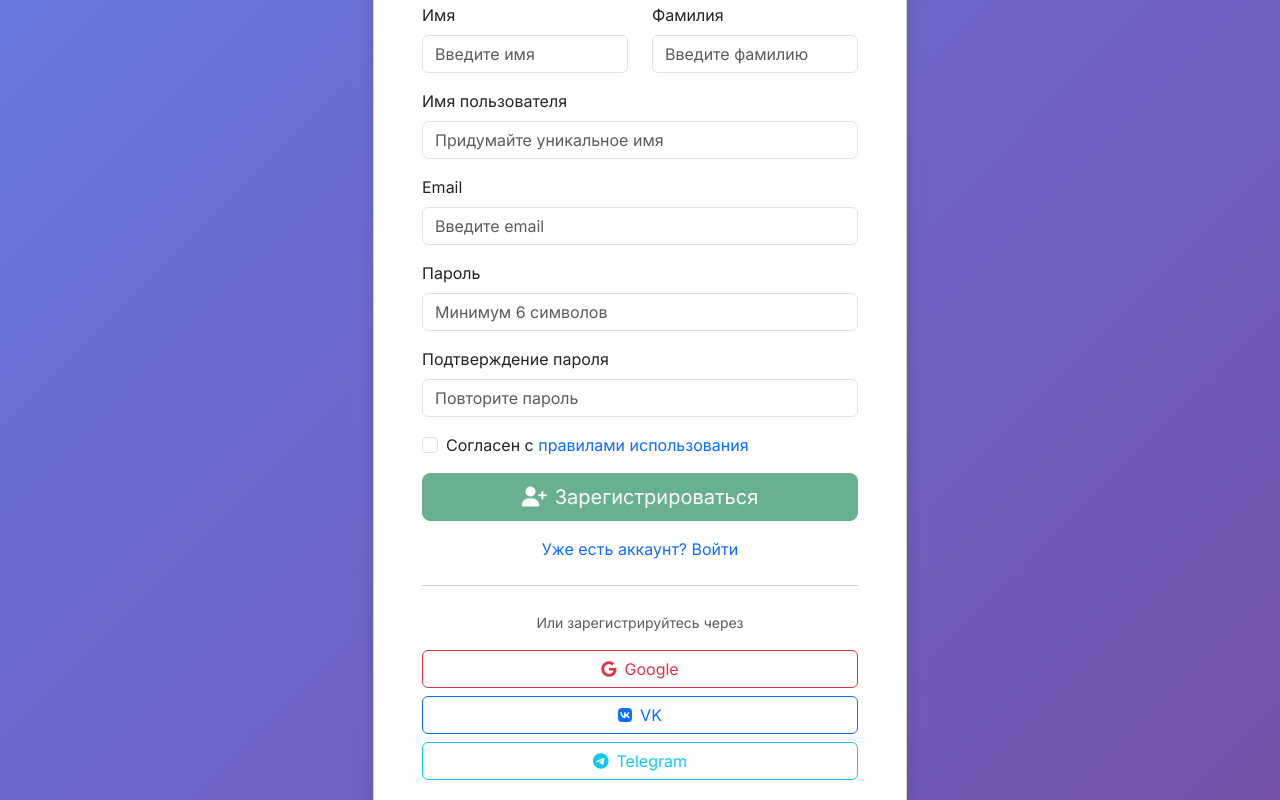
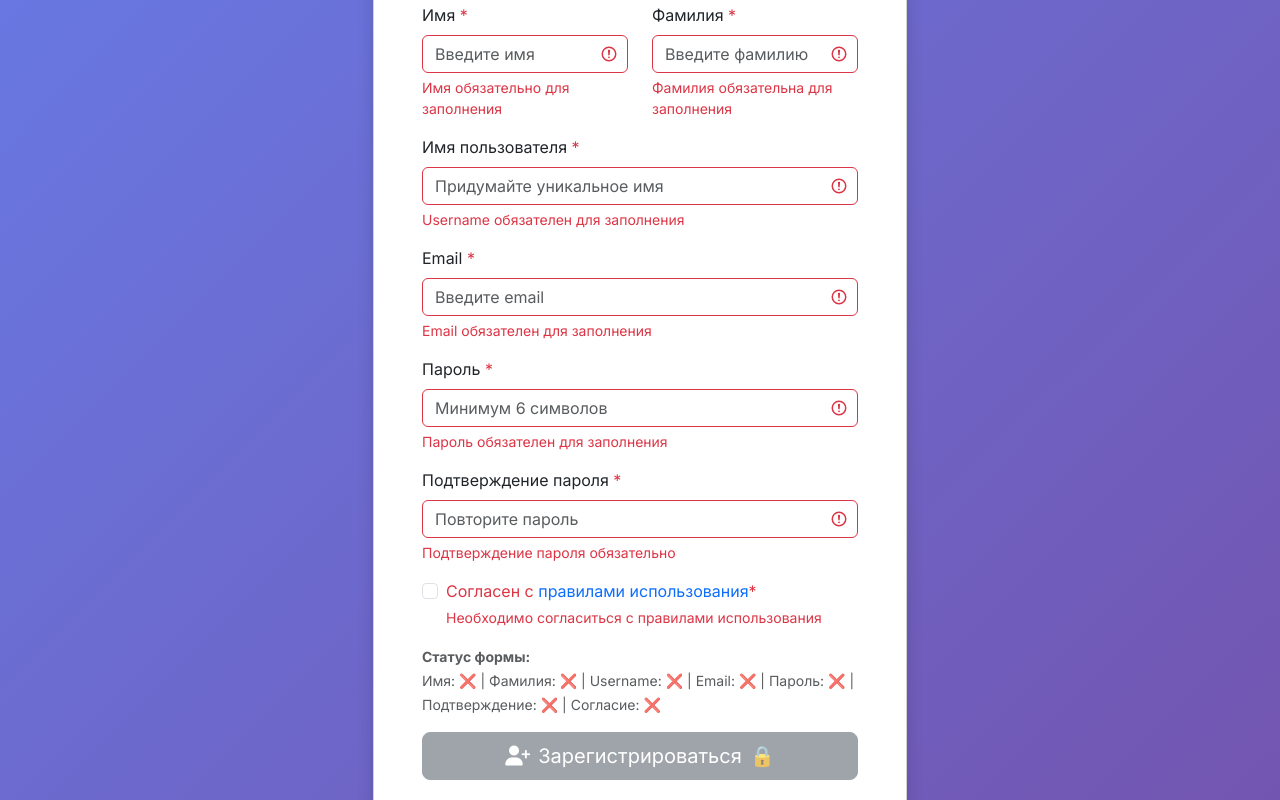
Before and after one commit to Akilak11/entertainment-portal, a Next.js app in the folder src/client/: page /register in a window 1280 px wide. Shown: the part 380-1180 px from the top of the page. Built offline with nearby package versions, Linux system fonts and the light colour scheme.

Commit message:
Improve registration form: add visual validation, status indicators, tooltips, and better UX for button activation

```diff
--- a/src/client/src/app/register/page.tsx
+++ b/src/client/src/app/register/page.tsx
@@ -140,103 +140,168 @@ export default function RegisterPage() {
 
                 <div className="row">
                   <div className="col-md-6 mb-3">
-                    <label htmlFor="firstName" className="form-label">Имя</label>
+                    <label htmlFor="firstName" className="form-label">
+                      Имя {!formData.firstName && <span className="text-danger">*</span>}
+                    </label>
                     <input
                       type="text"
-                      className="form-control"
+                      className={`form-control ${formData.firstName ? 'is-valid' : 'is-invalid'}`}
                       id="firstName"
                       value={formData.firstName}
                       onChange={handleInputChange('firstName')}
                       placeholder="Введите имя"
                       required
                     />
+                    {!formData.firstName && (
+                      <div className="invalid-feedback">Имя обязательно для заполнения</div>
+                    )}
                   </div>
                   <div className="col-md-6 mb-3">
-                    <label htmlFor="lastName" className="form-label">Фамилия</label>
+                    <label htmlFor="lastName" className="form-label">
+                      Фамилия {!formData.lastName && <span className="text-danger">*</span>}
+                    </label>
                     <input
                       type="text"
-                      className="form-control"
+                      className={`form-control ${formData.lastName ? 'is-valid' : 'is-invalid'}`}
                       id="lastName"
                       value={formData.lastName}
                       onChange={handleInputChange('lastName')}
                       placeholder="Введите фамилию"
                       required
                     />
+                    {!formData.lastName && (
+                      <div className="invalid-feedback">Фамилия обязательна для заполнения</div>
+                    )}
                   </div>
                 </div>
 
                 <div className="mb-3">
-                  <label htmlFor="username" className="form-label">Имя пользователя</label>
+                  <label htmlFor="username" className="form-label">
+                    Имя пользователя {!formData.username && <span className="text-danger">*</span>}
+                  </label>
                   <input
                     type="text"
-                    className="form-control"
+                    className={`form-control ${formData.username ? 'is-valid' : 'is-invalid'}`}
                     id="username"
                     value={formData.username}
                     onChange={handleInputChange('username')}
                     placeholder="Придумайте уникальное имя"
                     required
                   />
+                  {!formData.username && (
+                    <div className="invalid-feedback">Username обязателен для заполнения</div>
+                  )}
                 </div>
 
                 <div className="mb-3">
-                  <label htmlFor="email" className="form-label">Email</label>
+                  <label htmlFor="email" className="form-label">
+                    Email {!formData.email && <span className="text-danger">*</span>}
+                  </label>
                   <input
                     type="email"
-                    className="form-control"
+                    className={`form-control ${formData.email ? 'is-valid' : 'is-invalid'}`}
                     id="email"
                     value={formData.email}
                     onChange={handleInputChange('email')}
                     placeholder="Введите email"
                     required
                   />
+                  {!formData.email && (
+                    <div className="invalid-feedback">Email обязателен для заполнения</div>
+                  )}
                 </div>
 
                 <div className="mb-3">
-                  <label htmlFor="password" className="form-label">Пароль</label>
+                  <label htmlFor="password" className="form-label">
+                    Пароль {!formData.password && <span className="text-danger">*</span>}
+                  </label>
                   <input
                     type="password"
-                    className="form-control"
+                    className={`form-control ${formData.password ? 'is-valid' : 'is-invalid'}`}
                     id="password"
                     value={formData.password}
                     onChange={handleInputChange('password')}
                     placeholder="Минимум 6 символов"
                     required
                   />
+                  {!formData.password && (
+                    <div className="invalid-feedback">Пароль обязателен для заполнения</div>
+                  )}
                 </div>
 
                 <div className="mb-3">
-                  <label htmlFor="confirmPassword" className="form-label">Подтверждение пароля</label>
+                  <label htmlFor="confirmPassword" className="form-label">
+                    Подтверждение пароля {!formData.confirmPassword && <span className="text-danger">*</span>}
+                  </label>
                   <input
                     type="password"
-                    className="form-control"
+                    className={`form-control ${formData.confirmPassword ? 'is-valid' : 'is-invalid'}`}
                     id="confirmPassword"
                     value={formData.confirmPassword}
                     onChange={handleInputChange('confirmPassword')}
                     placeholder="Повторите пароль"
                     required
                   />
+                  {!formData.confirmPassword && (
+                    <div className="invalid-feedback">Подтверждение пароля обязательно</div>
+                  )}
                 </div>
 
                 <div className="mb-3 form-check">
                   <input
                     type="checkbox"
-                    className="form-check-input"
+                    className={`form-check-input ${agreeToTerms ? 'is-valid' : ''}`}
                     id="agree"
                     checked={agreeToTerms}
                     onChange={handleAgreeChange}
                     required
                   />
-                  <label className="form-check-label" htmlFor="agree">
+                  <label className={`form-check-label ${!agreeToTerms ? 'text-danger' : ''}`} htmlFor="agree">
                     Согласен с <a href="#" className="text-decoration-none">правилами использования</a>
+                    {!agreeToTerms && <span className="text-danger">*</span>}
                   </label>
+                  {!agreeToTerms && (
+                    <div className="form-text text-danger">Необходимо согласиться с правилами использования</div>
+                  )}
+                </div>
+
+                {/* Отладочная информация */}
+                <div className="mb-3">
+                  <small className="text-muted">
+                    <strong>Статус формы:</strong>
+                    <br />Имя: {formData.firstName ? '✅' : '❌'} |
+                    Фамилия: {formData.lastName ? '✅' : '❌'} |
+                    Username: {formData.username ? '✅' : '❌'} |
+                    Email: {formData.email ? '✅' : '❌'} |
+                    Пароль: {formData.password ? '✅' : '❌'} |
+                    Подтверждение: {formData.confirmPassword ? '✅' : '❌'} |
+                    Согласие: {agreeToTerms ? '✅' : '❌'}
+                  </small>
                 </div>
 
                 <button
                   type="submit"
-                  className="btn btn-success btn-lg w-100 mb-3"
+                  className={`btn btn-lg w-100 mb-3 ${
+                    (!formData.firstName || !formData.lastName || !formData.username ||
+                     !formData.email || !formData.password || !formData.confirmPassword ||
+                     !agreeToTerms || isLoading)
+                      ? 'btn-secondary'
+                      : 'btn-success'
+                  }`}
                   disabled={!formData.firstName || !formData.lastName || !formData.username ||
                            !formData.email || !formData.password || !formData.confirmPassword ||
                            !agreeToTerms || isLoading}
+                  title={
+                    !formData.firstName ? 'Заполните имя' :
+                    !formData.lastName ? 'Заполните фамилию' :
+                    !formData.username ? 'Заполните username' :
+                    !formData.email ? 'Заполните email' :
+                    !formData.password ? 'Заполните пароль' :
+                    !formData.confirmPassword ? 'Подтвердите пароль' :
+                    !agreeToTerms ? 'Согласитесь с правилами' :
+                    isLoading ? 'Идет регистрация...' :
+                    'Готово к регистрации'
+                  }
                 >
                   {isLoading ? (
                     <>
@@ -247,6 +312,11 @@ export default function RegisterPage() {
                     <>
                       <i className="fas fa-user-plus me-2"></i>
                       Зарегистрироваться
+                      {(!formData.firstName || !formData.lastName || !formData.username ||
+                        !formData.email || !formData.password || !formData.confirmPassword ||
+                        !agreeToTerms) && (
+                        <span className="ms-2">🔒</span>
+                      )}
                     </>
                   )}
                 </button>
```
